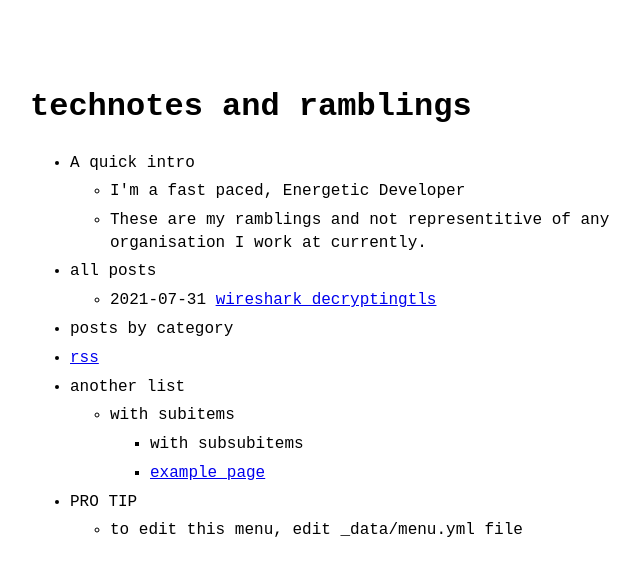
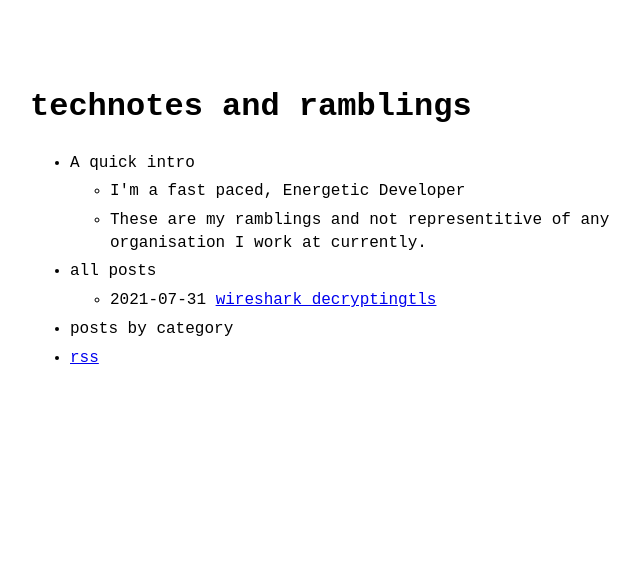
Before and after one commit to jonathanLynn/jonathanlynn.github.io, a Jekyll site: the page built from index.md, in a window 1280 px wide. Shown: the top 576 px of the page, without its empty margins (290-930 px from the left). Built offline with Jekyll 4.4.1, drawn with Linux system fonts in a browser that asks for light colours.

Commit message:
fixed up menu

```diff
--- a/_data/menu.yml
+++ b/_data/menu.yml
@@ -23,14 +23,3 @@ entries:
 
   - title: rss
     url: feed.xml
-
-  - title: another list
-    entries:
-      - title: with subitems
-        entries:
-          - title: with subsubitems
-          - title: example page
-            url: about
-  - title: PRO TIP
-    entries:
-      - title: to edit this menu, edit _data/menu.yml file
```
